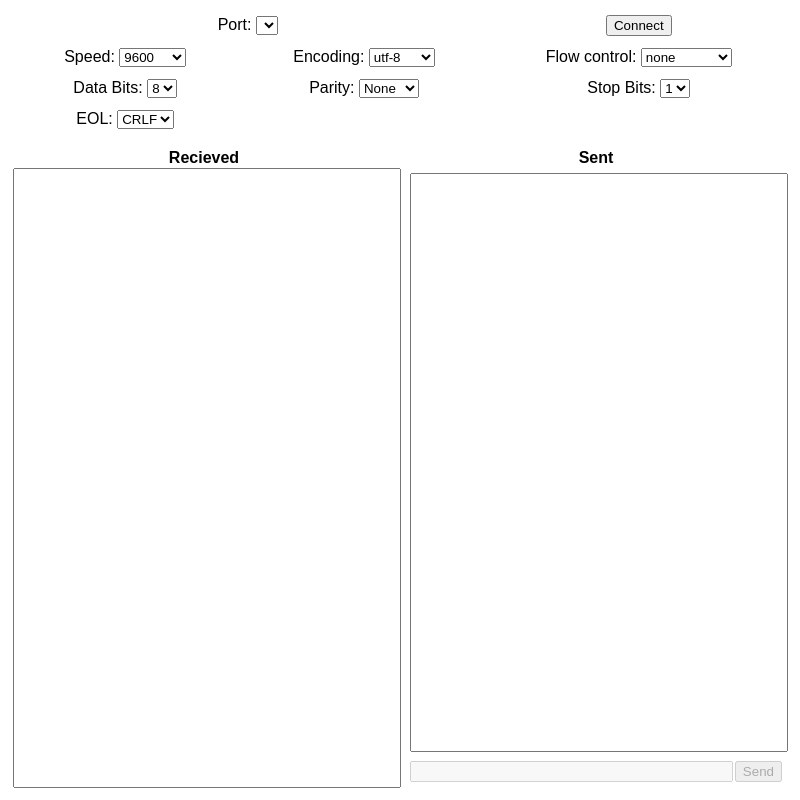
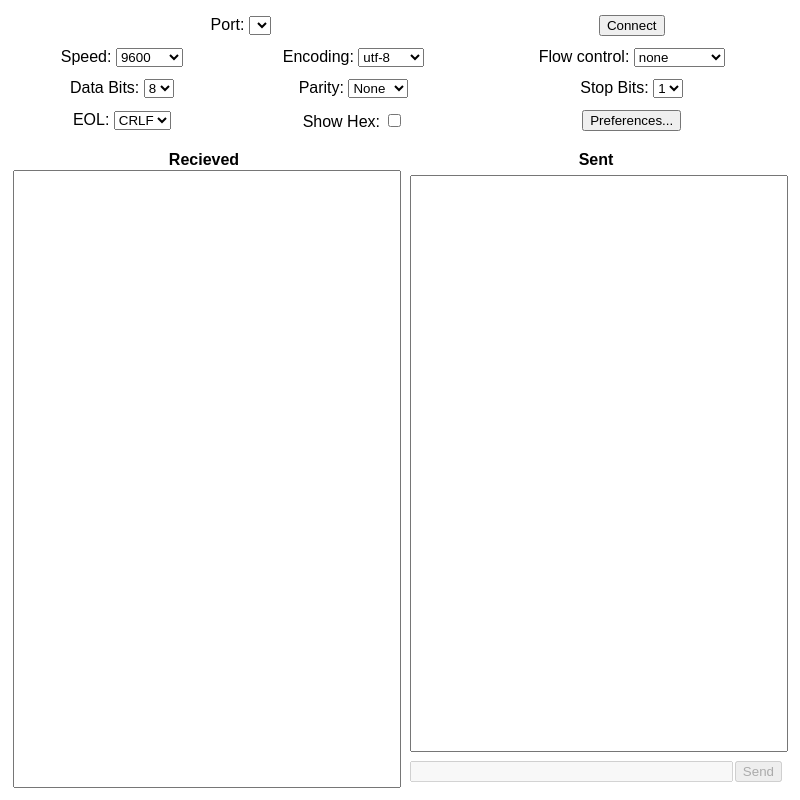
Before and after one commit to thirstyice/COMunicate, an Electron app: page public/index.html in a window 800 px wide. Drawn offline with Linux system fonts and the light colour scheme; no server answers.

Commit message:
Add UI for future features

```diff
--- a/public/index.html
+++ b/public/index.html
@@ -68,6 +68,15 @@
 										<select class="viewSettings" id="eolSelector">
 										</select>
 									</td>
+									<td>
+										Show Hex:
+										<input type="checkbox" class="viewSettings" id="showHex">
+									</td>
+									<td>
+										<button id="preferences">
+											Preferences...
+										</button>
+									</td>
 								</tr>
 							</tbody>
 						</table>
```
